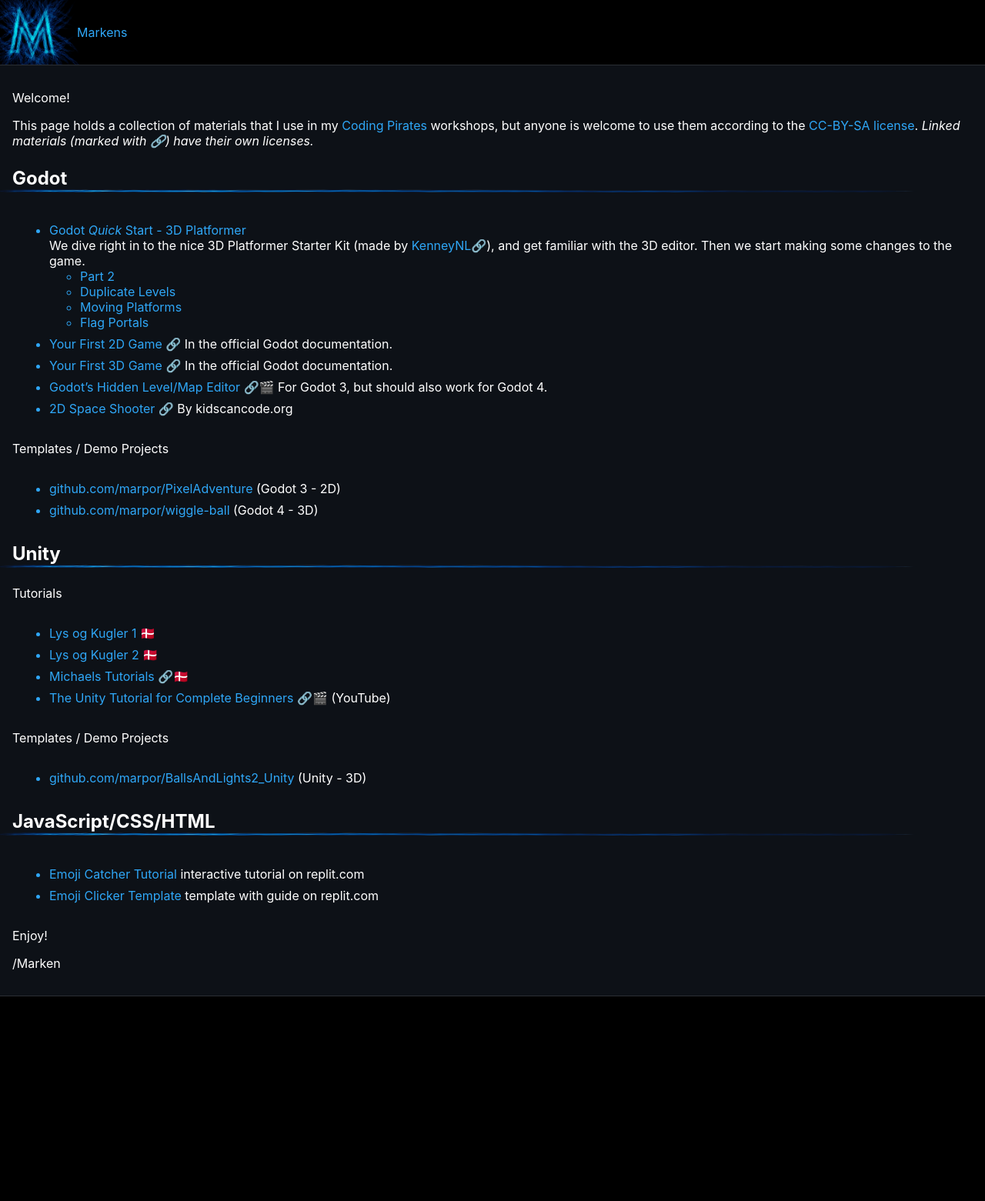
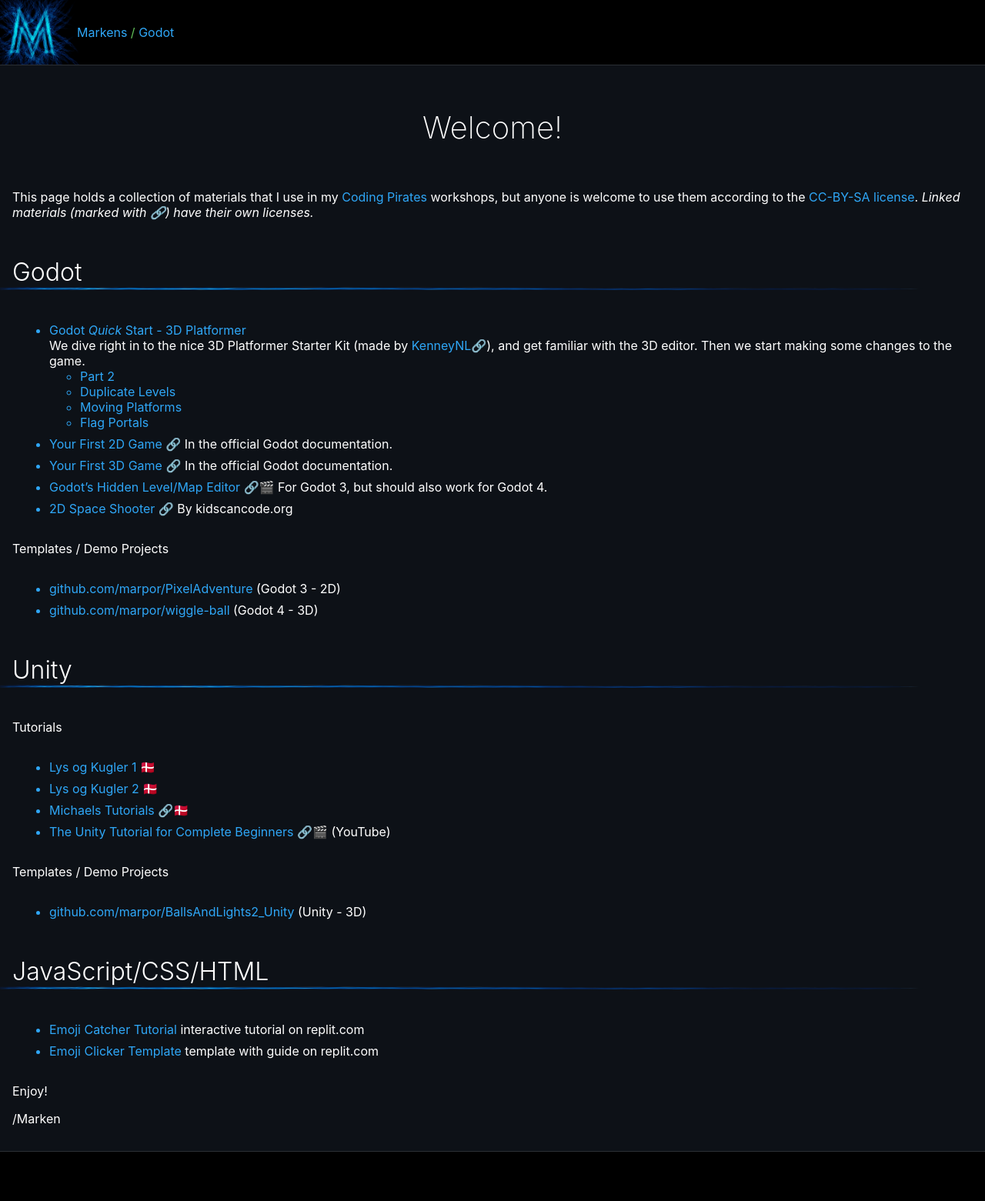
Before and after one commit to marpor/codingpirates, a Jekyll site: the page built from index.md, in a window 1280 px wide. Shown: the whole page at 77% size. Built offline with Jekyll 4.4.1, drawn with Linux system fonts in a browser that asks for light colours; our own code applies the rules of GitHub Pages for plain Markdown files; before the commit the page ends 1359 px from its top, so only the background shows below that.

Commit message:
Style tweaks

```diff
--- a/_layouts/default.html
+++ b/_layouts/default.html
@@ -14,12 +14,14 @@
 <body>
 
   <header>
-    <a href="/">{{ site.title }}</a>
+    <nav>
+      <a href="/">{{ site.title }}</a> / <a href="/godot/">Godot</a>
+    </nav>
   </header>
 
-  <section id="content">
+  <main>
     {{ content }}
-  </section>
+  </main>
 
   <footer>
 
--- a/assets/css/main.scss
+++ b/assets/css/main.scss
@@ -30,7 +30,8 @@
 
 h1 {
     padding-bottom: 0.3em;
-    margin: 24px 0 16px 0;
+    margin: 1.5em 0 1em 0;
+    font-weight: 300;
 /*    border-bottom: 1px solid var(--primary3);*/
 }
 
@@ -42,6 +43,17 @@
     background-image: url('/assets/hr.png');
     background-size: 100% 4px;
     margin: 0 -1em;
+}
+
+main > h1:first-of-type {
+    text-align: center;
+    font-size: 2.5em;
+    font-weight: 200;
+    margin: 1em 0;
+}
+
+main > h1:first-of-type::after {
+    background-image: none;
 }
 
 p {
@@ -64,18 +76,25 @@
     color: var(--secondary);
 }
 
-section > ul {
+main {
+    padding: 1em;
+    background-color: #0d1117;
+    border-top: 1px solid #ffffff20;
+    border-bottom: 1px solid #ffffff20;
+}
+
+main > ul {
     margin: 2em 0;
 }
-section > ul > li {
+main > ul > li {
     margin: .5em;
 }
 
-section li {
+main li {
 /*    list-style: "➡️";*/
 }
 
-section li::marker {
+main li::marker {
     color: var(--primary);
 }
 
@@ -108,13 +127,6 @@
 
 hr {
     margin: 2em 0;
-}
-
-#content {
-    padding: 1em;
-    background-color: #0d1117;
-    border-top: 1px solid #ffffff20;
-    border-bottom: 1px solid #ffffff20;
 }
 
 code:not(pre code) {
--- a/index.md
+++ b/index.md
@@ -1,7 +1,7 @@
 ---
 title: Home
 ---
-Welcome!
+# Welcome!
 
 This page holds a collection of materials that I use in my [Coding Pirates](https://codingpirates.dk/) workshops, but anyone is welcome to use them according to the [CC-BY-SA license](https://creativecommons.org/licenses/by-sa/4.0/). _Linked materials (marked with 🔗) have their own licenses._
 
```
Also changed, not shown: godot/duplicate_levels.md (+2 -1 lines).
